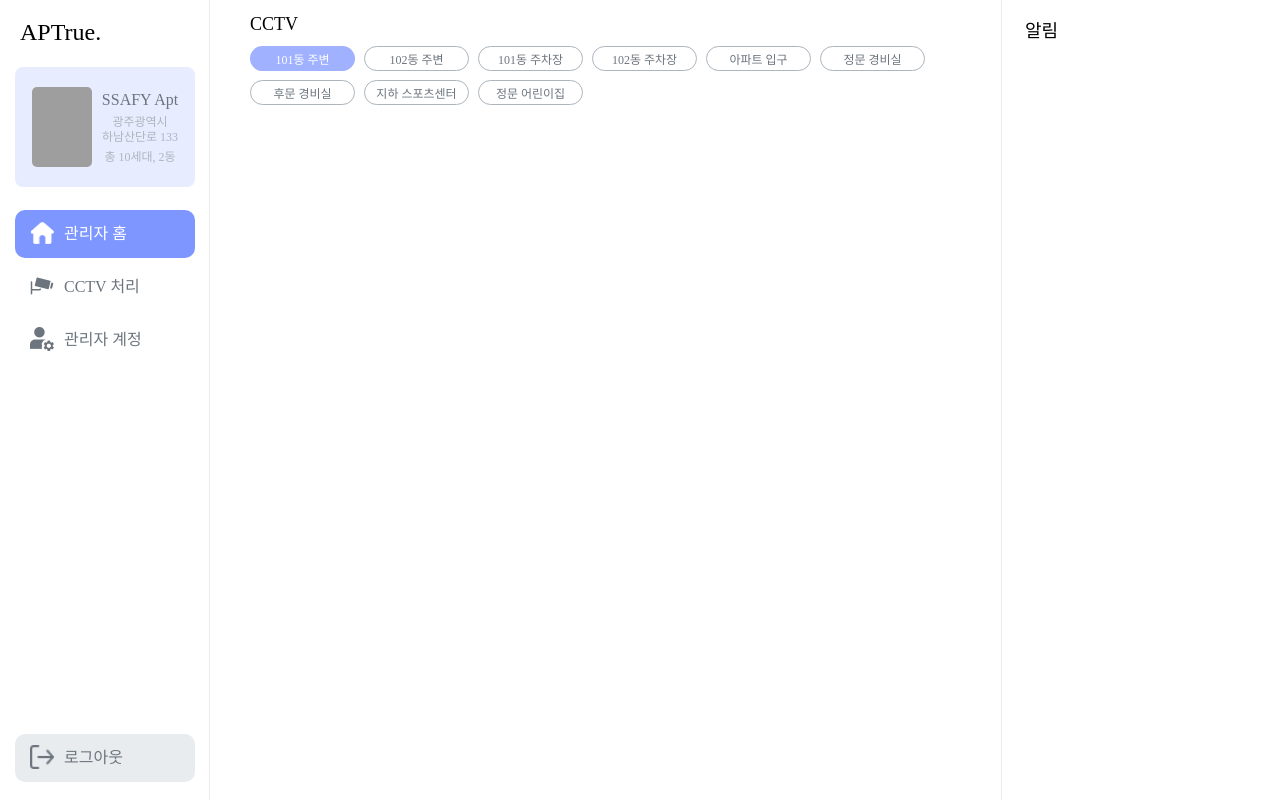
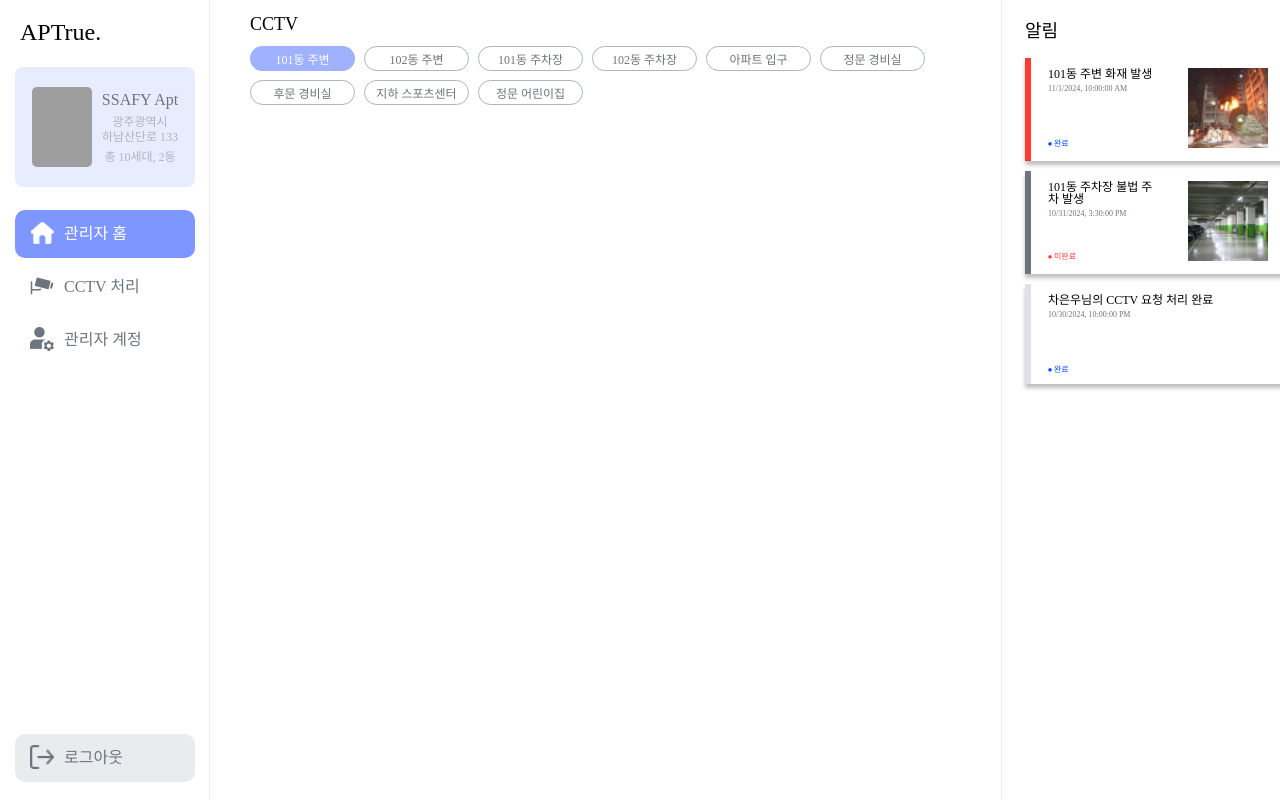
Before and after one commit to alsdk9349/project_Aptrue, a Next.js app in the folder frontend/aptrue/: page / in a window 1280 px wide. Built offline with nearby package versions, Linux system fonts and the light colour scheme; grey boxes are pictures that could not be loaded; a web font is replaced by a local one.

Commit message:
[Feat] #8 알림 카드 컴포넌트 추가

```diff
--- /dev/null
+++ b/frontend/aptrue/src/components/homePage/AlarmCard.module.scss
@@ -0,0 +1,78 @@
+@use '@/styles/constants/colors.scss' as colors;
+
+.container {
+  display: flex;
+  align-items: flex-start;
+  flex-direction: row;
+  width: 250px;
+  padding: 10px 17px;
+  box-shadow: 0 4px 4px rgba(0, 0, 0, 0.25);
+  margin-bottom: 10px;
+  margin-left: 24px;
+  border-left: 6px solid transparent;
+  gap: 20px;
+
+  &.fire {
+    border-color: colors.$red;
+  }
+
+  &.parking {
+    border-color: colors.$gray6;
+  }
+
+  &.request {
+    border-color: colors.$gray3;
+  }
+}
+
+.textContainer {
+  display: flex;
+  flex-direction: column;
+  flex-grow: 1;
+  max-width: 110px;
+  font-family: 'regular';
+  height: 80px;
+  justify-content: space-between; /* message와 status를 위아래로 배치 */
+
+  /* 이미지가 없을 때 줄바꿈 방지 */
+  &.full {
+    max-width: 250px;
+    white-space: nowrap;
+  }
+}
+
+.message {
+  font-size: 12px;
+  color: black;
+  margin-bottom: 5px; /* message와 date 사이의 간격을 5px로 설정 */
+}
+
+.date {
+  font-size: 8px;
+  color: colors.$gray6;
+  margin-bottom: auto; /* date 아래에 자동 여백을 추가해 status를 아래로 밀어냄 */
+}
+
+.status {
+  font-size: 8px;
+  color: black;
+
+  &.completed {
+    color: colors.$realBlue;
+  }
+
+  &.incomplete {
+    color: colors.$red;
+  }
+}
+
+.imageContainer {
+  flex-shrink: 0;
+  margin-left: 10px;
+
+  img {
+    width: 80px;
+    height: 80px;
+    object-fit: cover;
+  }
+}
--- /dev/null
+++ b/frontend/aptrue/src/components/homePage/AlarmCard.tsx
@@ -0,0 +1,39 @@
+import style from './AlarmCard.module.scss';
+
+export default function AlarmCard({
+  notificationId,
+  message,
+  category,
+  emergency,
+  isCompleted,
+  date,
+  image,
+}: Alarm) {
+  const categoryClass =
+    category === '화재'
+      ? style.fire
+      : category === '불법주차'
+        ? style.parking
+        : category === 'cctv 요청 처리'
+          ? style.request
+          : '';
+
+  return (
+    <div className={`${style.container} ${categoryClass}`}>
+      <div className={`${style.textContainer} ${!image ? style.full : ''}`}>
+        <div className={style.message}>{message}</div>
+        <p className={style.date}>{new Date(date).toLocaleString()}</p>
+        <p
+          className={`${style.status} ${isCompleted ? style.completed : style.incomplete}`}
+        >
+          ⦁ {isCompleted ? '완료' : '미완료'}
+        </p>
+      </div>
+      {image && (
+        <div className={style.imageContainer}>
+          <img src={image} alt="이미지" />
+        </div>
+      )}
+    </div>
+  );
+}
--- a/frontend/aptrue/src/components/homePage/Notification.module.scss
+++ b/frontend/aptrue/src/components/homePage/Notification.module.scss
@@ -13,4 +13,5 @@
   font-size: 18px;
   margin-top: 22px;
   margin-left: 24px;
+  margin-bottom: 18px;
 }
--- a/frontend/aptrue/src/components/homePage/Notification.tsx
+++ b/frontend/aptrue/src/components/homePage/Notification.tsx
@@ -1,9 +1,43 @@
+import AlarmCard from './AlarmCard';
 import style from './Notification.module.scss';
+
+const data = [
+  {
+    notificationId: 1,
+    message: '101동 주변 화재 발생',
+    category: '화재',
+    emergency: true,
+    isCompleted: true,
+    date: '2024-11-01T10:00:00',
+    image: '/images/cctv_ex.png',
+  },
+  {
+    notificationId: 2,
+    message: '101동 주차장 불법 주차 발생',
+    category: '불법주차',
+    emergency: false,
+    isCompleted: false,
+    date: '2024-10-31T15:30:00',
+    image: '/images/park_cctv.png',
+  },
+  {
+    notificationId: 3,
+    message: '차은우님의 CCTV 요청 처리 완료',
+    category: 'cctv 요청 처리',
+    emergency: false,
+    isCompleted: true,
+    date: '2024-10-30T22:00:00',
+    image: null,
+  },
+];
 
 export default function Notification() {
   return (
     <div className={style.container}>
       <div className={style.title}>알림</div>
+      {data.map((alarm) => (
+        <AlarmCard key={alarm.notificationId} {...alarm} />
+      ))}
     </div>
   );
 }
```
Also changed, not shown: frontend/aptrue/src/types/homepage.d.ts (added, +9 -0 lines), frontend/aptrue/public/images/cctv_ex.png (added), frontend/aptrue/public/images/park_cctv.png (added).
